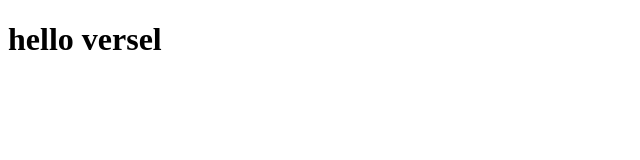
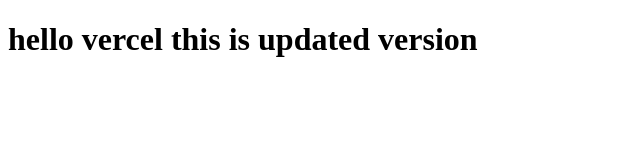
Before and after one commit to akcodec/vecel4, a plain HTML site: page index.html in a window 1280 px wide. Shown: the whole page, without its empty margins (0-640 px from the left). Drawn offline with Linux system fonts and the light colour scheme.

Commit message:
Update index.html

```diff
--- a/index.html
+++ b/index.html
@@ -6,6 +6,6 @@
     <title>Document</title>
 </head>
 <body>
-    <h1>hello versel</h1>
+    <h1>hello vercel this is updated version</h1>
 </body>
 </html>
```
